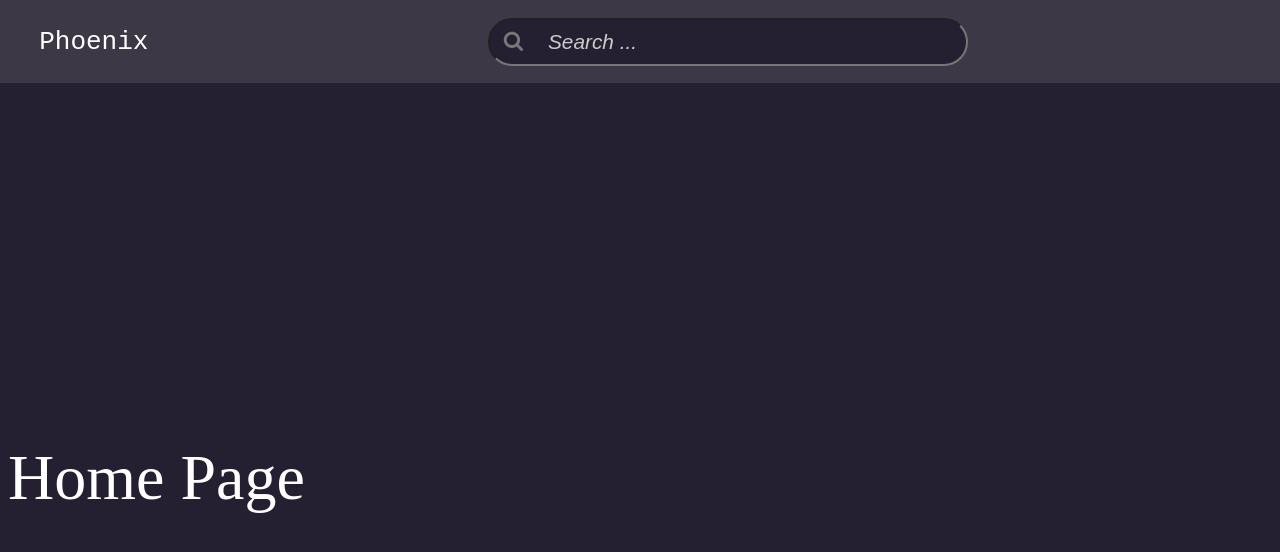
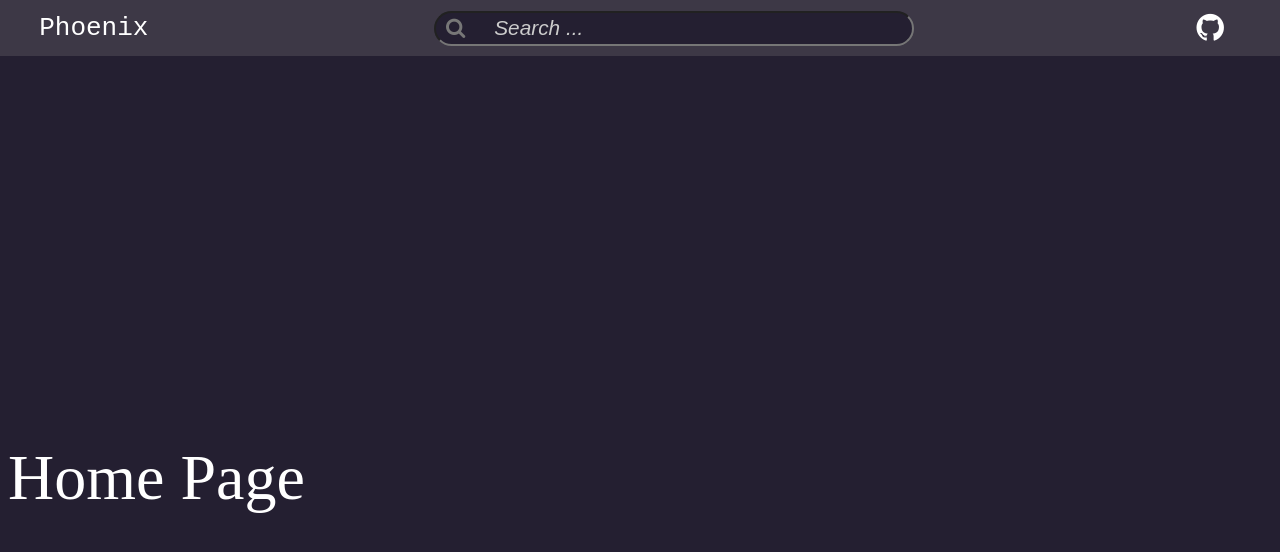
Before and after one commit to awesomeDev12/phoenix, a React (Vite) app: page / in a window 1280 px wide. Shown: the top 552 px of the page. Built offline with nearby package versions, Linux system fonts and the light colour scheme.

Commit message:
Top bar height reduced, update video_player
Video Player icons should be diplayed based on the state. Like, theatre
mode has two icons for two states

```diff
--- a/src/components/search_bar.jsx
+++ b/src/components/search_bar.jsx
@@ -5,7 +5,6 @@ import { watchSuggestionsActions } from "../store/watch-suggestions";
 import { searchResultsActions } from "../store/search-results"
 import { useSelector, useDispatch } from "react-redux";
 import { pageActions } from "../store/page";
-import "./style.css"
 
 
 const SearchBar = (props) => {
@@ -45,12 +44,6 @@ const SearchBar = (props) => {
 
   return (
     <>
-      <div style={{ display: "flex", justifyContent: "space-between", alignItems: "center" }}>
-
-        <div id="phoenix-name">
-          Phoenix
-        </div>
-
       <form onSubmit={handleSearch}
         style={{
           display: "flex",
@@ -75,10 +68,6 @@ const SearchBar = (props) => {
         </input>
 
       </form>
-
-        <div>
-        </div>
-      </div>
     </>
   )
 
--- a/src/components/style.css
+++ b/src/components/style.css
@@ -1,25 +1,49 @@
 /* CSS Style */
+
+a {
+  text-decoration: none;
+  color:inherit;
+}
+
+
 
 #top-bar {
   position: fixed;
   top: 0px;
   left: 0px;
-  height: 75px;
+  height: 55px;
   background: #3D3846;
   width: 100vw;
   padding-left: 0.5em;
-  padding-top: 0.5em;
+  padding-top: 0.05em;
   z-index: 999;
+
+  display: flex;
+  align-items: center;
+  justify-content: space-between;
 
 }
 
+.top-bar-right {
+  padding-left: 1rem;
+  font-size: 2rem;
+  padding-right: 2em;
+  /* margin-right: 50px; */
+
+}
+
+/* #github-icon { */
+/*   color:white; */
+/* } */
+
 #search-bar-input {
-  height: 2em;
+  height: 1.4em;
   background: #241F31;
   color: white;
   padding-left: 2.8em;
-  margin-top: 0.5em;
-  margin-bottom: 0.5em;
+  /* margin-top: 10px; */
+  /* margin-bottom: 10px; */
+  /* margin-bottom: 0.1em; */
   border-top-left-radius: 1.5em;
   border-bottom-left-radius: 1.5em;
   border-top-right-radius: 1.5em;
@@ -46,8 +70,8 @@
 
 #search-bar-search-icon {
   position: relative;
-  top: 1em;
-  left: 1.7em;
+  top: 0.23em;
+  left: 1.5em;
   font-size: 1.3em;
   color: #777777;
 }
--- a/src/components/top_bar.jsx
+++ b/src/components/top_bar.jsx
@@ -7,9 +7,18 @@ const TopBar = (props) => {
 
   return (
     <div id="top-bar">
+      <div id="phoenix-name">
+        Phoenix
+      </div>
+
       <SearchBar />
+      <div className="top-bar-right">
+        <a href="https://github.com/awesomeDev12/phoenix" target="_blank">
+          <i className="fa fa-github" id="github-icon"> </i>
+        </a>
+      </div>
     </div>
   )
 }
 
-export {TopBar}
+export { TopBar }
--- a/src/components/video_player.jsx
+++ b/src/components/video_player.jsx
@@ -45,6 +45,54 @@ const VolumeIcons = (props) => {
 
   }
 
+
+}
+
+
+const TheatreIcons = (props) => {
+
+
+  if (props.tall === true) {
+    return (
+      <svg className="tall" viewBox="0 0 24 24">
+        <path fill="currentColor" d="M19 6H5c-1.1 0-2 .9-2 2v8c0 1.1.9 2 2 2h14c1.1 0 2-.9 2-2V8c0-1.1-.9-2-2-2zm0 10H5V8h14v8z" />
+      </svg>
+    )
+
+  }
+  else {
+    return (
+
+      <svg className="wide" viewBox="0 0 24 24">
+        <path fill="currentColor" d="M19 7H5c-1.1 0-2 .9-2 2v6c0 1.1.9 2 2 2h14c1.1 0 2-.9 2-2V9c0-1.1-.9-2-2-2zm0 8H5V9h14v6z" />
+      </svg>
+    )
+  }
+
+
+}
+
+const FullscreenIcons = (props) => {
+
+  if (props.fullscreen === true) {
+    return (
+
+      <svg className="open" viewBox="0 0 24 24">
+        <path fill="currentColor" d="M7 14H5v5h5v-2H7v-3zm-2-4h2V7h3V5H5v5zm12 7h-3v2h5v-5h-2v3zM14 5v2h3v3h2V5h-5z" />
+      </svg>
+
+    )
+
+
+  } else {
+    return (
+
+      <svg className="close" viewBox="0 0 24 24">
+        <path fill="currentColor" d="M5 16h3v3h2v-5H5v2zm3-8H5v2h5V5H8v3zm6 11h2v-3h3v-2h-5v5zm2-11V5h-2v5h5V8h-3z" />
+      </svg>
+
+    )
+  }
 
 
 }
@@ -217,6 +265,24 @@ const VideoPlayer = () => {
 
   }
 
+  const toggleMiniplayerMode = () => {
+    if (document.fullscreenElement == null) {
+      videoContainerRef.current.requestFullscreen()
+    }
+    else {
+      document.exitFullscreen()
+    }
+  }
+
+  const toggleTheatreMode = () => {
+    if (document.fullscreenElement == null) {
+      videoContainerRef.current.requestFullscreen()
+    }
+    else {
+      document.exitFullscreen()
+    }
+  }
+
   const toggleFullScreenMode = () => {
     if (document.fullscreenElement == null) {
       videoContainerRef.current.requestFullscreen()
@@ -322,32 +388,19 @@ const VideoPlayer = () => {
               <button className="speed-btn wide-btn">
                 1x
               </button>
-              <button className="mini-player-btn">
+              <button className="mini-player-btn" onClick={toggleMiniplayerMode}>
                 <svg viewBox="0 0 24 24">
                   <path fill="currentColor" d="M21 3H3c-1.1 0-2 .9-2 2v14c0 1.1.9 2 2 2h18c1.1 0 2-.9 2-2V5c0-1.1-.9-2-2-2zm0 16H3V5h18v14zm-10-7h9v6h-9z" />
                 </svg>
               </button>
 
-              <button className="mini-player-btn">
-                <svg viewBox="0 0 24 24">
-                  <path fill="currentColor" d="M21 3H3c-1.1 0-2 .9-2 2v14c0 1.1.9 2 2 2h18c1.1 0 2-.9 2-2V5c0-1.1-.9-2-2-2zm0 16H3V5h18v14zm-10-7h9v6h-9z" />
-                </svg>
-              </button>
-              <button className="theater-btn">
-                <svg className="tall" viewBox="0 0 24 24">
-                  <path fill="currentColor" d="M19 6H5c-1.1 0-2 .9-2 2v8c0 1.1.9 2 2 2h14c1.1 0 2-.9 2-2V8c0-1.1-.9-2-2-2zm0 10H5V8h14v8z" />
-                </svg>
-                <svg className="wide" viewBox="0 0 24 24">
-                  <path fill="currentColor" d="M19 7H5c-1.1 0-2 .9-2 2v6c0 1.1.9 2 2 2h14c1.1 0 2-.9 2-2V9c0-1.1-.9-2-2-2zm0 8H5V9h14v6z" />
-                </svg>
+              <button className="theater-btn" onClick={toggleTheatreMode}>
+                <TheatreIcons tall={true} />
+
               </button>
               <button className="full-screen-btn" onClick={toggleFullScreenMode}>
-                <svg className="open" viewBox="0 0 24 24">
-                  <path fill="currentColor" d="M7 14H5v5h5v-2H7v-3zm-2-4h2V7h3V5H5v5zm12 7h-3v2h5v-5h-2v3zM14 5v2h3v3h2V5h-5z" />
-                </svg>
-                <svg className="close" viewBox="0 0 24 24">
-                  <path fill="currentColor" d="M5 16h3v3h2v-5H5v2zm3-8H5v2h5V5H8v3zm6 11h2v-3h3v-2h-5v5zm2-11V5h-2v5h5V8h-3z" />
-                </svg>
+                <FullscreenIcons fullscreen={true} />
+
               </button>
             </div>
 
--- a/src/store/video-player-info.js
+++ b/src/store/video-player-info.js
@@ -13,10 +13,10 @@ const videoPlayerInfoSlice = createSlice({
     preferences: loadFromLocalStorage("playerPreferences", {
       playerWidthVal: 90,
       playerWidth: "90vw",
-      autoplay: false,
+      autoplay: true,
       playerControls: false,
       muted: false,
-      volume: 0,
+      volume: "1",
       loop: true,
     }
     )
```
Lines whose indentation alone changed are shown as unchanged.
